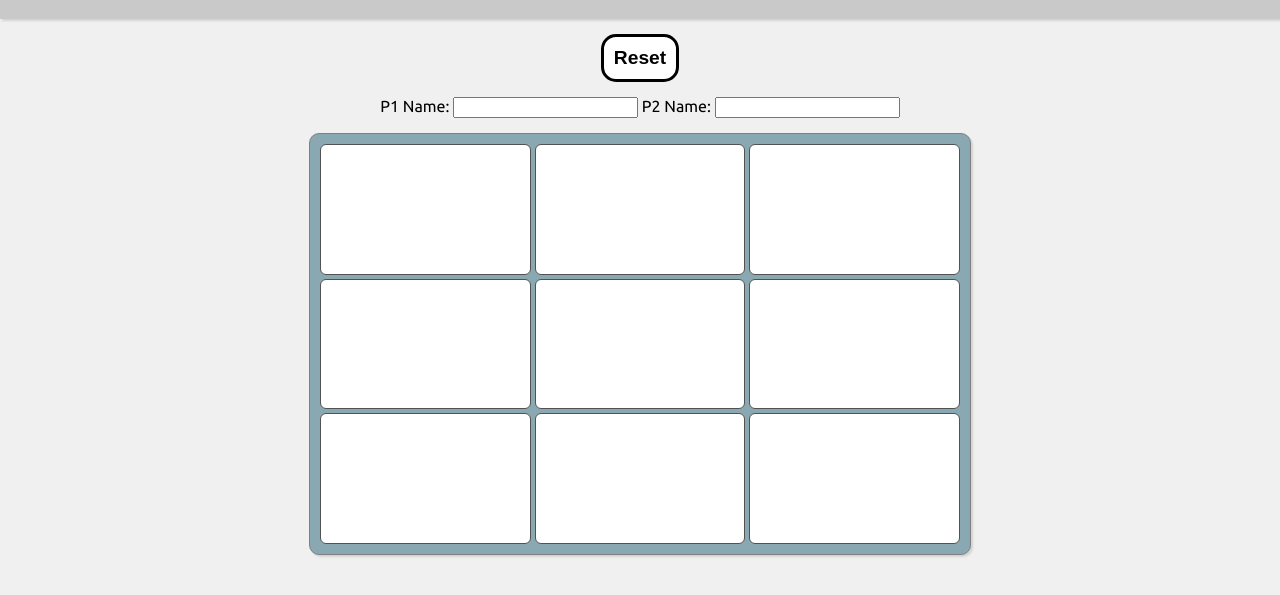
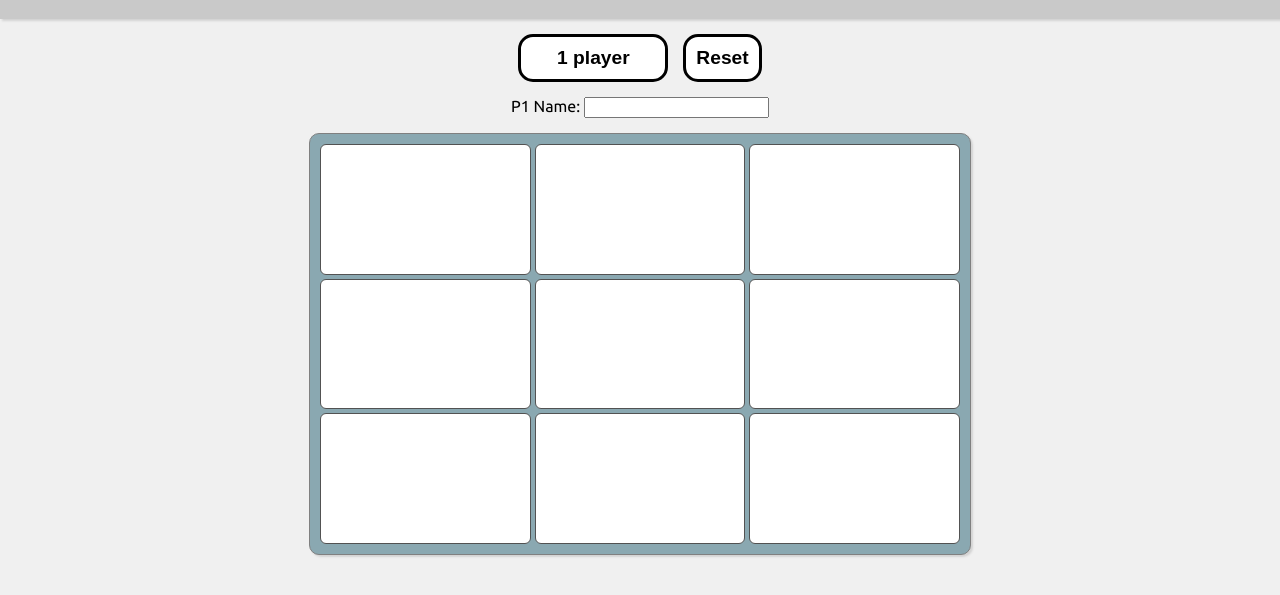
Before and after one commit to rob-carruthers/tic-tac-toe, a plain HTML site: page index.html in a window 1280 px wide. Shown: the part 61-656 px from the top of the page. Drawn offline with Linux system fonts and the light colour scheme.

Commit message:
Add initial UI for switching 1/2 players

```diff
--- a/index.html
+++ b/index.html
@@ -11,10 +11,13 @@
   </head>
   <body>
     <div id="title"><h1>Tic Tac Toe</h1></div>
-    <button id="resetButton">Reset</button>
+    <div id="buttons">
+      <button id="aiSwitch" class="topButtons">1 player</button>
+      <button id="resetButton" class="topButtons">Reset</button>
+    </div>
     <div id="nameEntry">
-      P1 Name: <input id="player1" width="50">
-      P2 Name: <input id="player2">
+      <div id="player1Div">P1 Name: <input id="player1" width="50"></div>
+      <div id="player2Div">P2 Name: <input id="player2" width="50"></div>
     </div>
     <div id="gameBoard"></div>
     <div id="resultDiv"></div>
--- a/script.js
+++ b/script.js
@@ -45,12 +45,13 @@ const gameBoard = (() => {
             square.style.backgroundColor = "rgb(140, 250, 156)";
           });
 
-          const inputName = document.getElementById("player" + (player.id + 1)).value;
+          const inputName = document.getElementById(
+            "player" + (player.id + 1)
+          ).value;
 
           if (inputName === "") {
             player.name = "Player " + (player.id + 1);
-          }
-          else {
+          } else {
             player.name = inputName;
           }
 
@@ -129,3 +130,16 @@ const displayController = (() => {
 })();
 
 displayController.render();
+
+const aiSwitch = document.getElementById("aiSwitch");
+aiSwitch.addEventListener("click", (e) => {
+  if (e.target.textContent === "1 player") {
+    e.target.textContent = "2 player"
+    document.getElementById("player2Div").style.display = "block";
+  }
+  else {
+    e.target.textContent = "1 player"
+    document.getElementById("player2Div").value = "";
+    document.getElementById("player2Div").style.display = "none";
+  }
+})
--- a/style.css
+++ b/style.css
@@ -66,7 +66,12 @@ body {
   border: 3px solid black;
 }
 
-#resetButton {
+#buttons {
+  display: flex;
+  gap: 15px;
+}
+
+.topButtons {
   margin-top: 10px;
   margin-bottom: 10px;
   padding: 10px;
@@ -78,8 +83,21 @@ body {
   cursor: pointer;
 }
 
-#resetButton:hover {
+.topButtons:hover {
   background-color: rgb(219, 219, 219);
+}
+
+#aiSwitch {
+  width: 150px;
+}
+
+#player2Div {
+  display: none;
+}
+
+#nameEntry {
+  display: flex;
+  gap: 10px;
 }
 
 @keyframes fadeIn {
```
